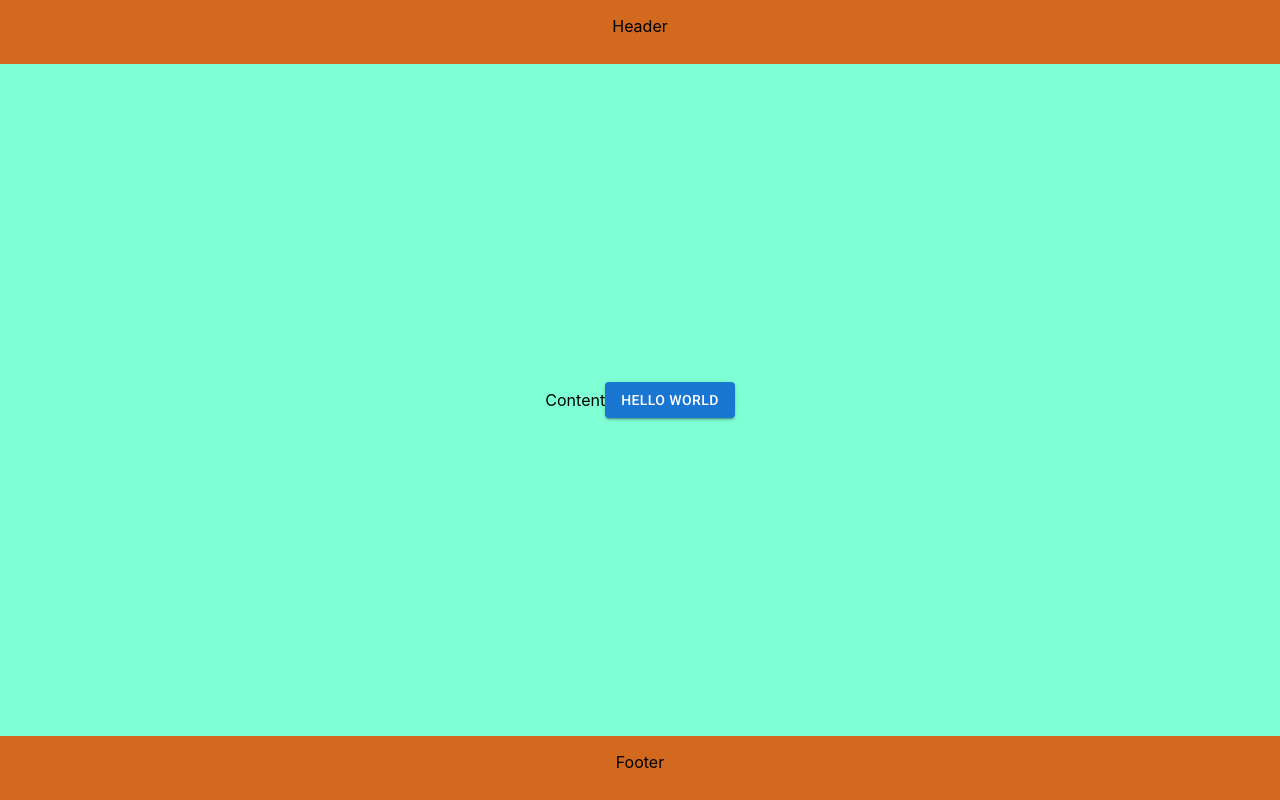
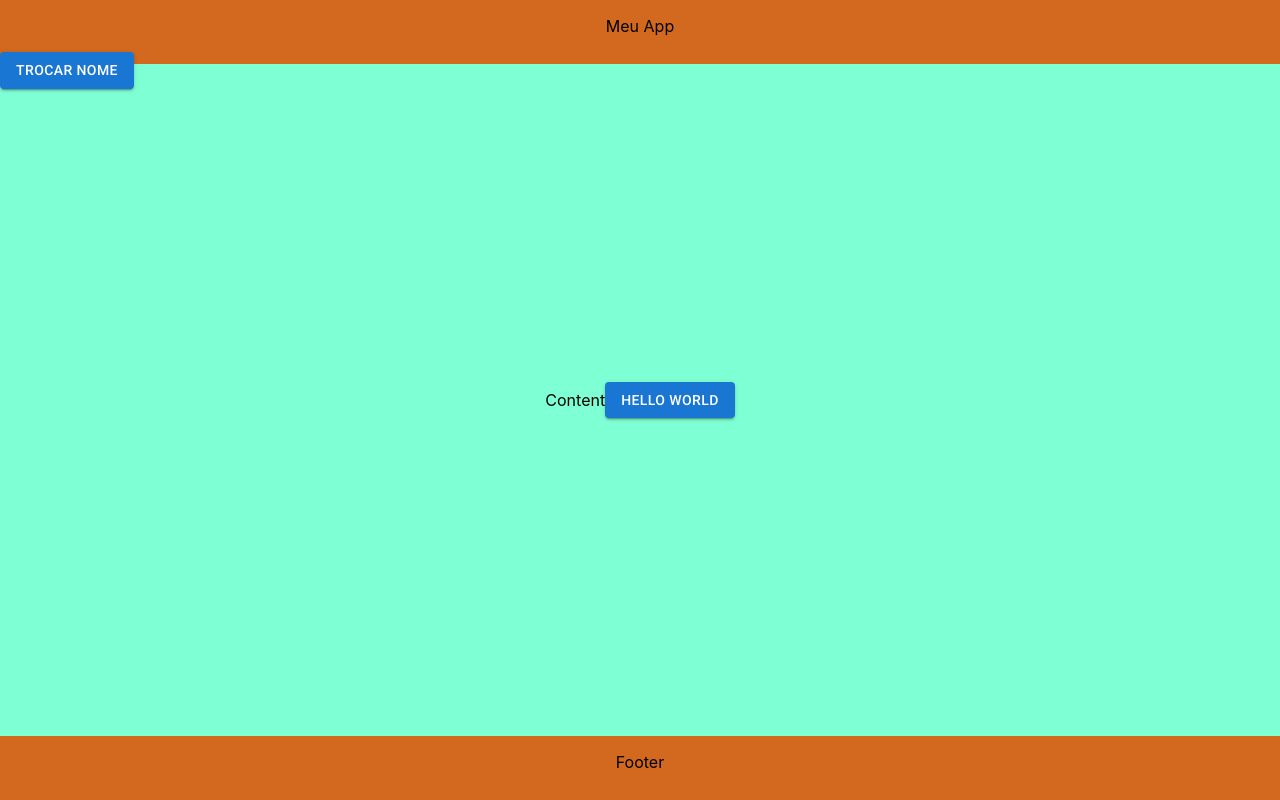
Before and after one commit to mdeamf/react-bank, a React (Create React App) app: page / in a window 1280 px wide. Built offline with nearby package versions, Linux system fonts and the light colour scheme.

Commit message:
feat(style): creating header component

```diff
--- a/src/App.css
+++ b/src/App.css
@@ -8,12 +8,6 @@
 
 .App p {
   text-align: center;
-}
-
-.App-header {
-  width: 100%;
-  height: 64px;
-  background-color: chocolate;
 }
 
 .App-main {
--- a/src/App.js
+++ b/src/App.js
@@ -1,14 +1,14 @@
 import React from 'react';
 
 import Button from '@material-ui/core/Button';
+import Header from './components/Header';
+
 import './App.css';
 
 function App() {
   return (
     <div className="App">
-      <header className="App-header">
-        <p>Header</p>
-      </header>
+      <Header />
 
       <div className="App-main">
         <p>Content</p>
--- /dev/null
+++ b/src/components/Header/index.js
@@ -0,0 +1,46 @@
+import React, { useState, useEffect } from 'react';
+import './styles.css';
+
+import Button from '@material-ui/core/Button';
+
+const Header = () => {
+  const [title, setTitle] = useState('Meu App');
+  const [title2, setTitle2] = useState('Meu App');
+
+  useEffect(() => {
+    console.log('UseEffect - Header - Atualizou');
+  });
+
+  useEffect(() => {
+    console.log('UseEffect - Header - Apareceu pela primeira vez');
+  }, []);
+
+  useEffect(() => {
+    console.log('UseEffect - Header - Title atualizou', title);
+  }, [title]);
+
+  useEffect(() => {
+    console.log('UseEffect - Header - Title2 atualizou', title2);
+  }, [title2]);
+
+  const changeTitle = () => {
+    console.log('Mudando o título...', title);
+
+    if (title2 === 'Meu App') {
+      setTitle2('Seu App');
+    } else {
+      setTitle2('Meu App');
+    }
+  };
+
+  return (
+    <header className="Header">
+      <p>{title2}</p>
+      <Button variant="contained" color="primary" onClick={changeTitle}>
+        Trocar Nome
+      </Button>
+    </header>
+  );
+};
+
+export default Header;
--- /dev/null
+++ b/src/components/Header/styles.css
@@ -0,0 +1,5 @@
+.Header {
+  width: 100%;
+  height: 64px;
+  background-color: chocolate;
+}
```
